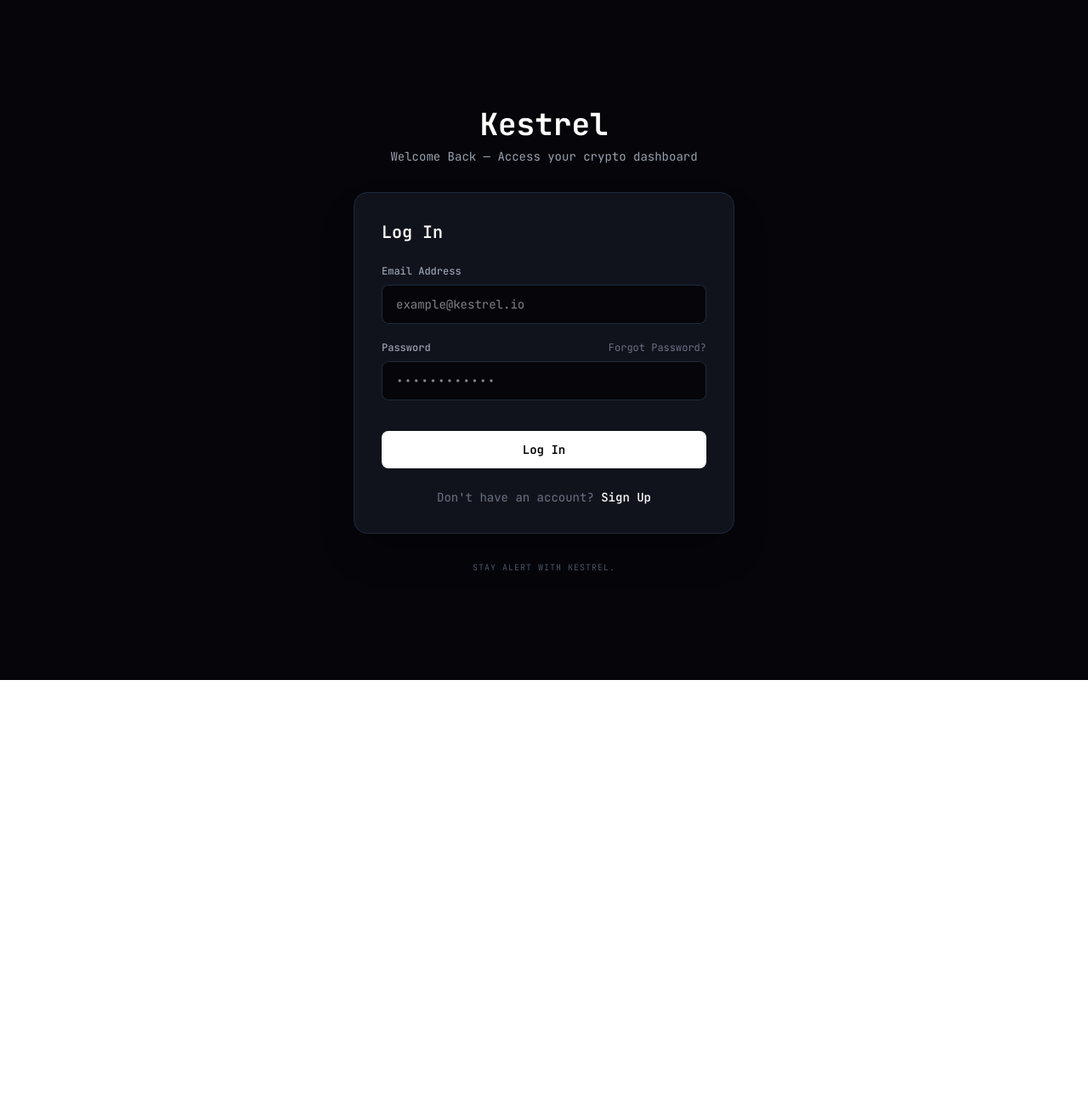
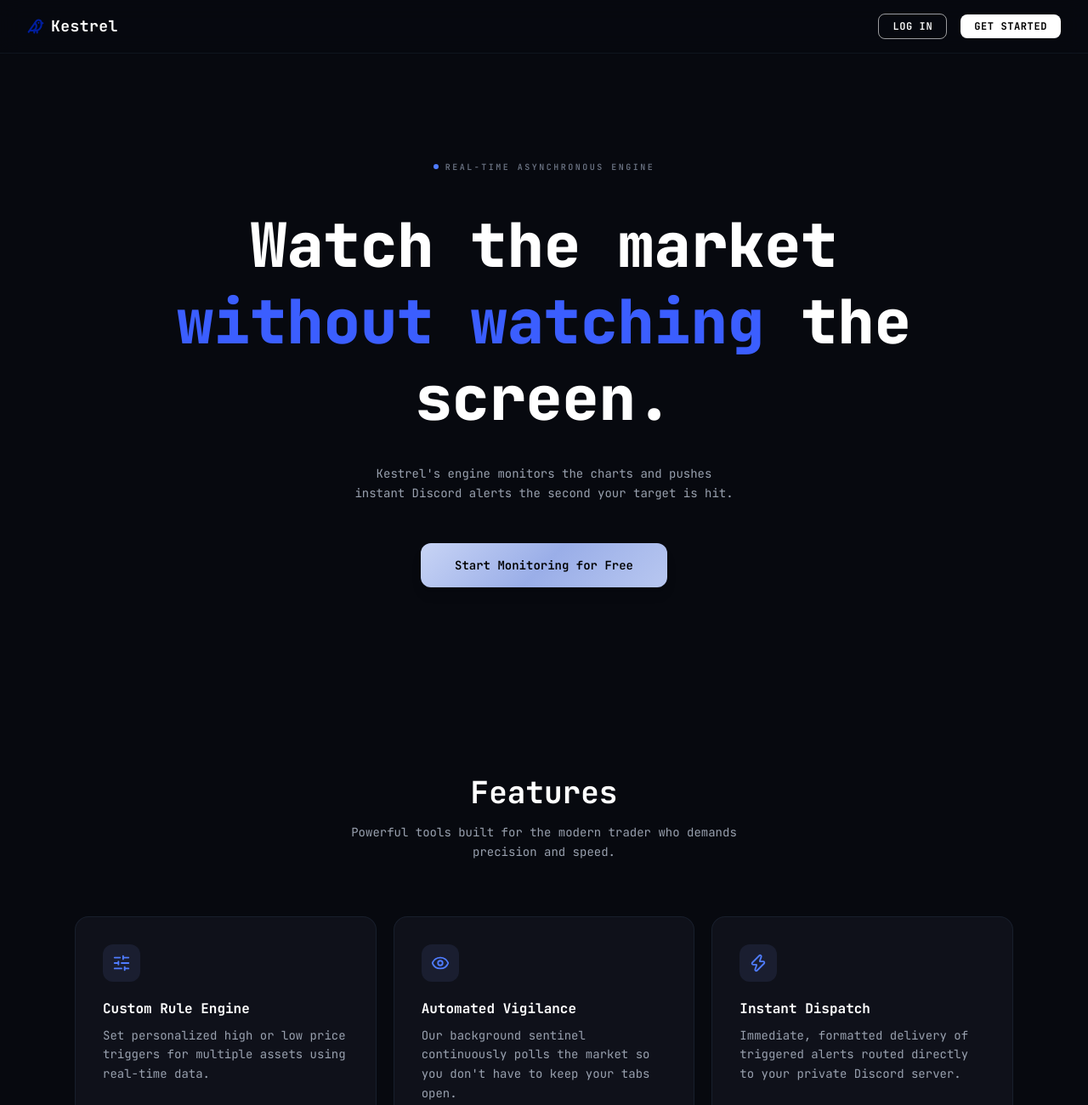
Before and after one commit to saiiie/Kestrel, a React (Vite) app in the folder frontend/: page / in a window 1280 px wide. Before the commit this address led to /login. Shown: the top 1300 px of the page at 85% size. Before the commit the page ends 800 px from the top, so only its background shows below. Built offline with nearby package versions, Linux system fonts and the light colour scheme.

Commit message:
feat: implemented kestrel landing screen

```diff
--- a/frontend/src/App.jsx
+++ b/frontend/src/App.jsx
@@ -2,6 +2,7 @@ import React from 'react';
 import { BrowserRouter as Router, Routes, Route, Navigate } from 'react-router-dom';
 import { AuthProvider } from './context/AuthContext';
 import ProtectedRoute from './components/ProtectedRoute';
+import LandingPage from './pages/LandingPage';
 import Dashboard from './pages/Dashboard';
 import Settings from './pages/Settings';
 import Login from './pages/Login';
@@ -12,10 +13,11 @@ function App() {
     <Router>
       <AuthProvider>
         <Routes>
+          <Route path="/" element={<LandingPage />} />
           <Route path="/login" element={<Login />} />
           <Route path="/register" element={<Register />} />
           <Route
-            path="/"
+            path="/dashboard"
             element={
               <ProtectedRoute>
                 <Dashboard />
--- a/frontend/src/components/Sidebar.jsx
+++ b/frontend/src/components/Sidebar.jsx
@@ -28,7 +28,7 @@ const Sidebar = () => {
             <nav className="flex-1 mt-6">
                 <ul className="space-y-2">
                     <li>
-                        <NavLink to="/" className={navLinkClasses}>
+                        <NavLink to="/dashboard" className={navLinkClasses}>
                             {({ isActive }) => (
                                 <>
                                     <Bell size={18} className={`mr-3 ${isActive ? 'text-indigo-400' : ''}`} />
--- a/frontend/src/context/AuthContext.jsx
+++ b/frontend/src/context/AuthContext.jsx
@@ -59,7 +59,7 @@ export const AuthProvider = ({ children }) => {
             setToken(data.token);
             setUser(data.user);
             localStorage.setItem('user', JSON.stringify(data.user));
-            navigate('/');
+            navigate('/dashboard');
             return true;
         } else {
             throw new Error(data.error || 'Login failed');
@@ -77,7 +77,7 @@ export const AuthProvider = ({ children }) => {
             setToken(data.token);
             setUser(data.user);
             localStorage.setItem('user', JSON.stringify(data.user));
-            navigate('/');
+            navigate('/dashboard');
             return true;
         } else {
             throw new Error(data.error || 'Registration failed');
@@ -87,7 +87,7 @@ export const AuthProvider = ({ children }) => {
     const logout = () => {
         setToken(null);
         setUser(null);
-        navigate('/login');
+        navigate('/');
     };
 
     const updateUser = (newUserFields) => {
--- /dev/null
+++ b/frontend/src/pages/LandingPage.jsx
@@ -0,0 +1,196 @@
+import React from 'react';
+import { Link, useNavigate } from 'react-router-dom';
+import { SlidersHorizontal, Eye, Zap, Bird } from 'lucide-react';
+import Footer from '../components/Footer';
+
+const LandingPage = () => {
+    const navigate = useNavigate();
+
+    const features = [
+        {
+            icon: <SlidersHorizontal size={22} className="text-[#4f7cff]" />,
+            title: 'Custom Rule Engine',
+            description: 'Set personalized high or low price triggers for multiple assets using real-time data.',
+        },
+        {
+            icon: <Eye size={22} className="text-[#4f7cff]" />,
+            title: 'Automated Vigilance',
+            description: "Our background sentinel continuously polls the market so you don't have to keep your tabs open.",
+        },
+        {
+            icon: <Zap size={22} className="text-[#4f7cff]" />,
+            title: 'Instant Dispatch',
+            description: 'Immediate, formatted delivery of triggered alerts routed directly to your private Discord server.',
+        },
+    ];
+
+    const steps = [
+        {
+            number: '01',
+            title: 'Connect Your Webhook',
+            description: 'Generate a secure webhook URL from your Discord server and paste it into Kestrel to create a private alert pipeline.',
+        },
+        {
+            number: '02',
+            title: 'Define Your Thresholds',
+            description: "Select a cryptocurrency and set your exact trigger conditions (e.g., 'Alert me when Bitcoin drops below $65k').",
+        },
+        {
+            number: '03',
+            title: 'Catch Every Shift',
+            description: 'Step away from the charts. Kestrel will instantly ping your channel the second the market meets your criteria.',
+        },
+    ];
+
+    return (
+        <div className="min-h-screen bg-[#07090F] text-white flex flex-col">
+
+            {/* ── NAVBAR ── */}
+            <nav className="fixed top-0 left-0 right-0 z-50 flex items-center justify-between px-8 py-4 bg-[#07090F]/80 backdrop-blur-md border-b border-gray-800/40">
+                <div className="flex items-center space-x-2 text-indigo-500">
+                    <Bird size={20} strokeWidth={2.5} />
+                    <span className="text-white font-bold text-lg tracking-wide">Kestrel</span>
+                </div>
+
+                <div className="flex items-center space-x-4">
+                    <Link
+                        to="/login"
+                        className="text-xs border border-white/60 hover:border-white text-white font-semibold px-4 py-1.5 rounded-lg transition-colors tracking-wider uppercase"
+                    >
+                        Log In
+                    </Link>
+                    <Link
+                        to="/register"
+                        className="text-xs bg-white text-black font-bold px-4 py-1.5 rounded-lg hover:bg-gray-200 transition-colors uppercase tracking-wider"
+                    >
+                        Get Started
+                    </Link>
+                </div>
+            </nav>
+
+            {/* ── HERO ── */}
+            <section
+                id="hero"
+                className="flex flex-col items-center justify-center text-center min-h-screen px-6 pt-20"
+            >
+                <div className="flex items-center space-x-2 mb-10">
+                    <span className="w-1.5 h-1.5 rounded-full bg-[#4f7cff]"></span>
+                    <p className="text-[10px] uppercase tracking-[0.25em] text-gray-500 font-semibold">
+                        Real-Time Asynchronous Engine
+                    </p>
+                </div>
+
+                <h1 className="text-5xl md:text-7xl font-extrabold leading-tight max-w-4xl mb-8">
+                    Watch the market{' '}
+                    <span className="text-[#3b5eff]">without watching</span>
+                    {' '}the screen.
+                </h1>
+
+                <p className="text-gray-400 text-xs md:text-sm max-w-md mb-12 leading-relaxed">
+                    Kestrel's engine monitors the charts and pushes instant Discord alerts the second your target is hit.
+                </p>
+
+                <button
+                    onClick={() => navigate('/register')}
+                    className="px-10 py-4 rounded-xl text-sm font-semibold text-black bg-white hover:bg-gray-100 transition-all shadow-lg active:scale-95"
+                    style={{
+                        background: 'linear-gradient(135deg, #c8d4f5 0%, #9aaee8 50%, #b8c7f0 100%)',
+                    }}
+                >
+                    Start Monitoring for Free
+                </button>
+            </section>
+
+            {/* ── FEATURES ── */}
+            <section id="features" className="px-6 py-28 max-w-6xl mx-auto w-full">
+                <div className="text-center mb-16">
+                    <h2 className="text-4xl font-bold text-white mb-4">Features</h2>
+                    <p className="text-gray-400 max-w-lg mx-auto text-sm leading-relaxed">
+                        Powerful tools built for the modern trader who demands precision and speed.
+                    </p>
+                </div>
+
+                <div className="grid grid-cols-1 md:grid-cols-3 gap-5">
+                    {features.map((f) => (
+                        <div
+                            key={f.title}
+                            className="bg-[#0F111A] border border-gray-800/60 rounded-2xl p-8 flex flex-col gap-5 hover:border-gray-700 transition-colors"
+                        >
+                            <div className="w-11 h-11 rounded-xl bg-[#1a1e30] flex items-center justify-center">
+                                {f.icon}
+                            </div>
+                            <div>
+                                <h3 className="text-white font-bold text-base mb-2">{f.title}</h3>
+                                <p className="text-gray-400 text-sm leading-relaxed">{f.description}</p>
+                            </div>
+                        </div>
+                    ))}
+                </div>
+            </section>
+
+            {/* ── HOW IT WORKS ── */}
+            <section id="how-it-works" className="px-6 py-28 max-w-6xl mx-auto w-full">
+                <div className="grid grid-cols-1 md:grid-cols-2 gap-20 items-start">
+
+                    {/* Left: sticky header */}
+                    <div className="md:sticky md:top-32">
+                        <h2 className="text-4xl md:text-5xl font-extrabold leading-tight text-white mb-6">
+                            Built for<br />precision.<br />Made for<br />speed.
+                        </h2>
+                        <p className="text-gray-400 text-sm leading-relaxed mb-8 max-w-xs">
+                            Kestrel streamlines your monitoring workflow into three celestial steps.
+                        </p>
+                        <div className="w-14 h-0.5 bg-white rounded-full"></div>
+                    </div>
+
+                    {/* Right: steps */}
+                    <div className="flex flex-col gap-10">
+                        {steps.map((step) => (
+                            <div key={step.number} className="flex items-start gap-6">
+                                <div className="flex-shrink-0 w-14 h-14 bg-[#0F111A] border border-gray-800 rounded-xl flex items-center justify-center">
+                                    <span className="text-white font-bold text-sm">{step.number}</span>
+                                </div>
+                                <div>
+                                    <h3 className="text-white font-bold text-base mb-2">{step.title}</h3>
+                                    <p className="text-gray-400 text-sm leading-relaxed">{step.description}</p>
+                                </div>
+                            </div>
+                        ))}
+                    </div>
+                </div>
+            </section>
+
+            {/* ── CTA ── */}
+            <section id="cta" className="px-6 py-20 max-w-6xl mx-auto w-full">
+                <div
+                    className="rounded-3xl px-10 py-20 text-center"
+                    style={{
+                        background: 'radial-gradient(ellipse at center, #131929 0%, #0d111d 60%, #090d17 100%)',
+                        border: '1px solid rgba(255,255,255,0.06)',
+                    }}
+                >
+                    <h2 className="text-3xl md:text-4xl font-extrabold text-white mb-4">
+                        Ready to start observing?
+                    </h2>
+                    <p className="text-gray-400 text-sm max-w-md mx-auto mb-10 leading-relaxed">
+                        Keep an eye on the market— without watching the screen.
+                    </p>
+                    <button
+                        onClick={() => navigate('/register')}
+                        className="px-10 py-4 bg-white hover:bg-gray-100 text-black text-sm font-bold rounded-xl transition-all shadow-lg active:scale-95"
+                    >
+                        Get Started for Free
+                    </button>
+                </div>
+            </section>
+
+            {/* ── FOOTER ── */}
+            <div className="max-w-6xl mx-auto w-full px-6">
+                <Footer />
+            </div>
+
+        </div>
+    );
+};
+
+export default LandingPage;
```
